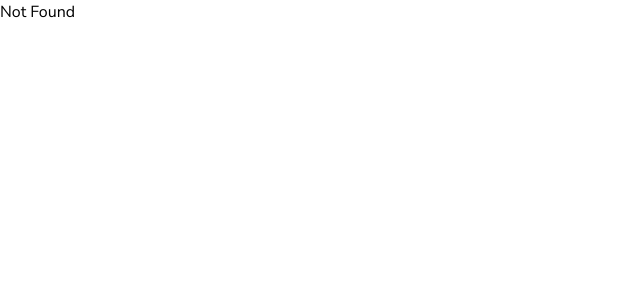
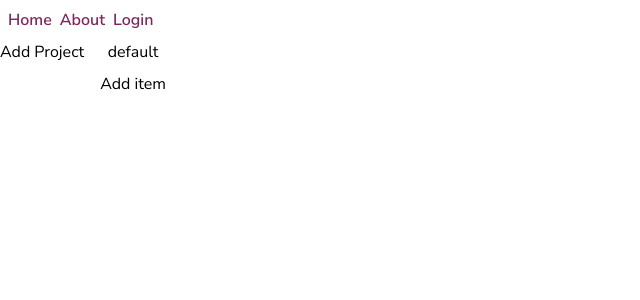
Before and after one commit to infodusha/infodusha.github.io, a React (Vite) app: page /todo in a window 1280 px wide. Shown: the top 300 px of the page, without its empty margins (0-640 px from the left). Built offline with nearby package versions, Linux system fonts and the light colour scheme.

Commit message:
feat: add todoer just for fun

```diff
--- /dev/null
+++ b/src/pages/todo/Todo.tsx
@@ -0,0 +1,164 @@
+import { Button } from "@components/button/Button";
+import { SetStateAction, useEffect, useState } from "react";
+
+const DEFAULT_PROJECT_NAME = "default";
+
+export function Todo() {
+	const [projects, setProjects] = useStorageState<Project[]>("projects", []);
+	const [selected, setSelected] = useStorageState<string>(
+		"selected",
+		DEFAULT_PROJECT_NAME,
+	);
+
+	const projectsList = projects.length
+		? projects
+		: [{ name: DEFAULT_PROJECT_NAME, todos: [] }];
+	const current = projectsList.find((project) => project.name === selected);
+
+	if (!current) {
+		setSelected(projects[0].name);
+		return null;
+	}
+
+	function addProject() {
+		const name = prompt("Enter project name");
+		if (!name) {
+			return;
+		}
+
+		if (projectsList.some((project) => project.name === name)) {
+			alert("Project with this name already exists");
+			return;
+		}
+
+		setProjects(() => [...projectsList, { name, todos: [] }]);
+	}
+
+	function addItem() {
+		const text = prompt("Enter todo text");
+		if (!text) {
+			return;
+		}
+
+		const index = projectsList.indexOf(current!);
+		setProjects(() =>
+			projectsList.with(index, {
+				...current!,
+				todos: [...current!.todos, { text, isCompleted: false }],
+			}),
+		);
+	}
+
+	function renderProject(project: Project, i: number) {
+		return (
+			<Button key={i} view="primary" onClick={() => setSelected(project.name)}>
+				{project.name}
+			</Button>
+		);
+	}
+
+	function renderTodo(todo: ToDo, i: number) {
+		function handleComplete() {
+			const index = current!.todos.indexOf(todo);
+			setProjects(() =>
+				projectsList.with(index, {
+					...current!,
+					todos: current!.todos.with(i, {
+						...todo,
+						isCompleted: !todo.isCompleted,
+					}),
+				}),
+			);
+		}
+
+		function handleDelete() {
+			const index = current!.todos.indexOf(todo);
+			setProjects(() =>
+				projectsList.with(index, {
+					...current!,
+					todos: current!.todos.filter((item) => item !== todo),
+				}),
+			);
+		}
+
+		return (
+			<div className="flex gap-2 align-center" key={i}>
+				<span className={todo.isCompleted ? "line-through" : ""}>
+					{todo.text}
+				</span>
+
+				<Button key={i} view="secondary" onClick={handleComplete}>
+					{todo.isCompleted ? "Undo" : "Complete"}
+				</Button>
+
+				<Button key={i} view="secondary" onClick={handleDelete}>
+					delete
+				</Button>
+			</div>
+		);
+	}
+
+	return (
+		<div className="flex gap-4">
+			<div className="flex flex-col gap-2">
+				<Button view="secondary" onClick={addProject}>
+					Add Project
+				</Button>
+				{projects.map(renderProject)}
+			</div>
+			<div className="flex flex-col gap-2">
+				<h3 className="self-center">{current.name}</h3>
+				<Button view="secondary" onClick={() => addItem()}>
+					Add item
+				</Button>
+				{current.todos.map(renderTodo)}
+			</div>
+		</div>
+	);
+}
+
+interface Project {
+	name: string;
+	todos: ToDo[];
+}
+
+interface ToDo {
+	text: string;
+	isCompleted: boolean;
+}
+
+function useStorageState<T>(key: string, initialValue: T) {
+	const [state, setState] = useState<T>(() => {
+		const value = localStorage.getItem(key);
+		return value ? JSON.parse(value) : initialValue;
+	});
+
+	useEffect(() => {
+		function handleStorageChange(event: StorageEvent) {
+			if (event.key === key) {
+				const newValue = event.newValue
+					? JSON.parse(event.newValue)
+					: initialValue;
+				setState(newValue);
+			}
+		}
+
+		window.addEventListener("storage", handleStorageChange);
+
+		return () => window.removeEventListener("storage", handleStorageChange);
+	}, []);
+
+	function saveAndSetState(value: SetStateAction<T>) {
+		setState((prev) => {
+			const newValue = (
+				typeof value === "function"
+					? (value as (prevState: T) => T)(prev)
+					: value
+			) as T;
+			localStorage.setItem(key, JSON.stringify(newValue));
+			return newValue;
+		});
+	}
+
+	return [state, saveAndSetState] as const;
+}
--- a/src/routeTree.gen.ts
+++ b/src/routeTree.gen.ts
@@ -14,6 +14,7 @@ import { Route as rootRoute } from './routes/__root'
 import { Route as LoginImport } from './routes/login'
 import { Route as LayoutImport } from './routes/_layout'
 import { Route as LayoutIndexImport } from './routes/_layout/index'
+import { Route as LayoutTodoImport } from './routes/_layout/todo'
 import { Route as LayoutAboutImport } from './routes/_layout/about'
 
 // Create/Update Routes
@@ -32,6 +33,12 @@ const LayoutRoute = LayoutImport.update({
 const LayoutIndexRoute = LayoutIndexImport.update({
   id: '/',
   path: '/',
+  getParentRoute: () => LayoutRoute,
+} as any)
+
+const LayoutTodoRoute = LayoutTodoImport.update({
+  id: '/todo',
+  path: '/todo',
   getParentRoute: () => LayoutRoute,
 } as any)
 
@@ -66,6 +73,13 @@ declare module '@tanstack/react-router' {
       preLoaderRoute: typeof LayoutAboutImport
       parentRoute: typeof LayoutImport
     }
+    '/_layout/todo': {
+      id: '/_layout/todo'
+      path: '/todo'
+      fullPath: '/todo'
+      preLoaderRoute: typeof LayoutTodoImport
+      parentRoute: typeof LayoutImport
+    }
     '/_layout/': {
       id: '/_layout/'
       path: '/'
@@ -80,11 +94,13 @@ declare module '@tanstack/react-router' {
 
 interface LayoutRouteChildren {
   LayoutAboutRoute: typeof LayoutAboutRoute
+  LayoutTodoRoute: typeof LayoutTodoRoute
   LayoutIndexRoute: typeof LayoutIndexRoute
 }
 
 const LayoutRouteChildren: LayoutRouteChildren = {
   LayoutAboutRoute: LayoutAboutRoute,
+  LayoutTodoRoute: LayoutTodoRoute,
   LayoutIndexRoute: LayoutIndexRoute,
 }
 
@@ -95,12 +111,14 @@ export interface FileRoutesByFullPath {
   '': typeof LayoutRouteWithChildren
   '/login': typeof LoginRoute
   '/about': typeof LayoutAboutRoute
+  '/todo': typeof LayoutTodoRoute
   '/': typeof LayoutIndexRoute
 }
 
 export interface FileRoutesByTo {
   '/login': typeof LoginRoute
   '/about': typeof LayoutAboutRoute
+  '/todo': typeof LayoutTodoRoute
   '/': typeof LayoutIndexRoute
 }
 
@@ -109,15 +127,22 @@ export interface FileRoutesById {
   '/_layout': typeof LayoutRouteWithChildren
   '/login': typeof LoginRoute
   '/_layout/about': typeof LayoutAboutRoute
+  '/_layout/todo': typeof LayoutTodoRoute
   '/_layout/': typeof LayoutIndexRoute
 }
 
 export interface FileRouteTypes {
   fileRoutesByFullPath: FileRoutesByFullPath
-  fullPaths: '' | '/login' | '/about' | '/'
+  fullPaths: '' | '/login' | '/about' | '/todo' | '/'
   fileRoutesByTo: FileRoutesByTo
-  to: '/login' | '/about' | '/'
-  id: '__root__' | '/_layout' | '/login' | '/_layout/about' | '/_layout/'
+  to: '/login' | '/about' | '/todo' | '/'
+  id:
+    | '__root__'
+    | '/_layout'
+    | '/login'
+    | '/_layout/about'
+    | '/_layout/todo'
+    | '/_layout/'
   fileRoutesById: FileRoutesById
 }
 
@@ -149,6 +174,7 @@ export const routeTree = rootRoute
       "filePath": "_layout.tsx",
       "children": [
         "/_layout/about",
+        "/_layout/todo",
         "/_layout/"
       ]
     },
@@ -159,6 +185,10 @@ export const routeTree = rootRoute
       "filePath": "_layout/about.tsx",
       "parent": "/_layout"
     },
+    "/_layout/todo": {
+      "filePath": "_layout/todo.tsx",
+      "parent": "/_layout"
+    },
     "/_layout/": {
       "filePath": "_layout/index.tsx",
       "parent": "/_layout"
--- /dev/null
+++ b/src/routes/_layout/todo.tsx
@@ -0,0 +1,6 @@
+import { createFileRoute } from "@tanstack/react-router";
+import { Todo } from "../../pages/todo/Todo";
+
+export const Route = createFileRoute("/_layout/todo")({
+	component: Todo,
+});
```
